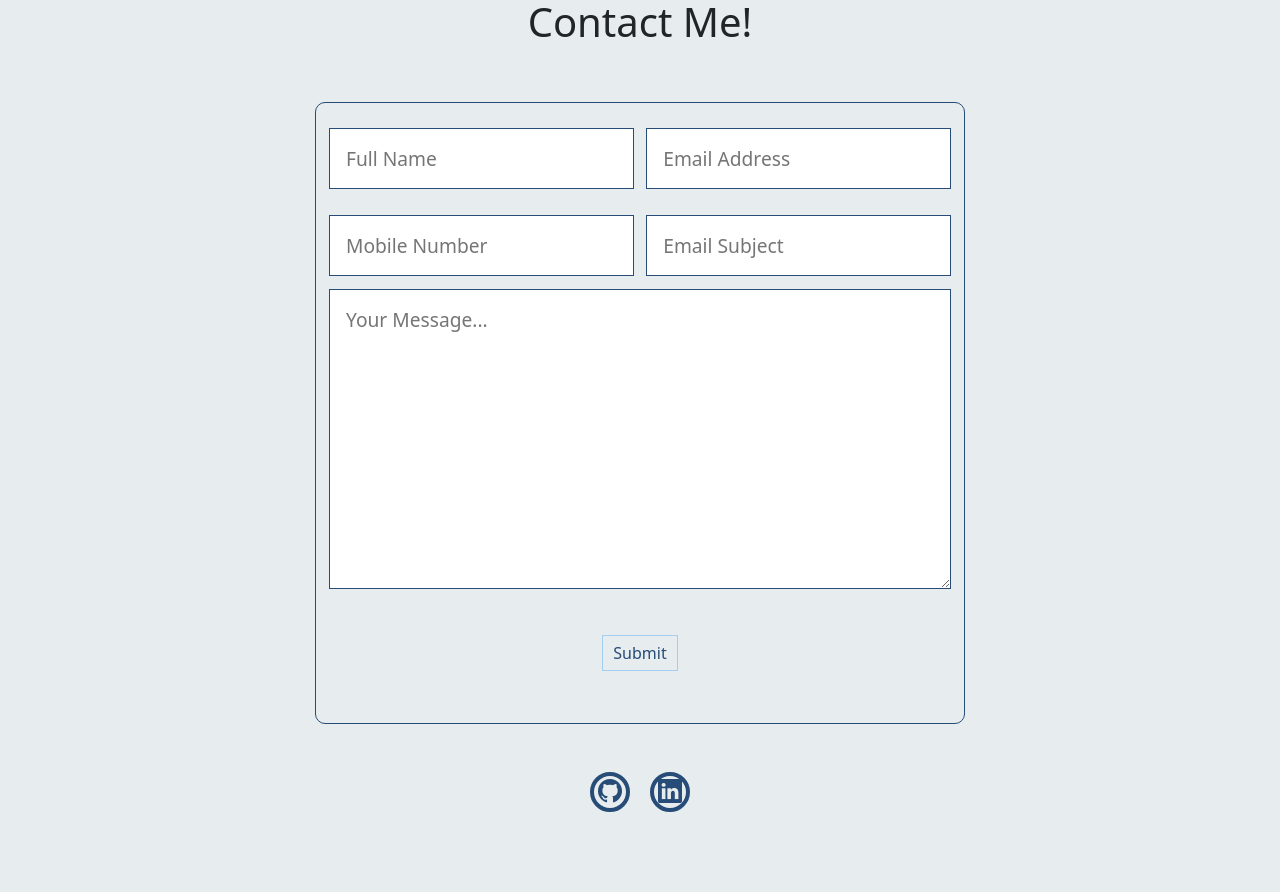
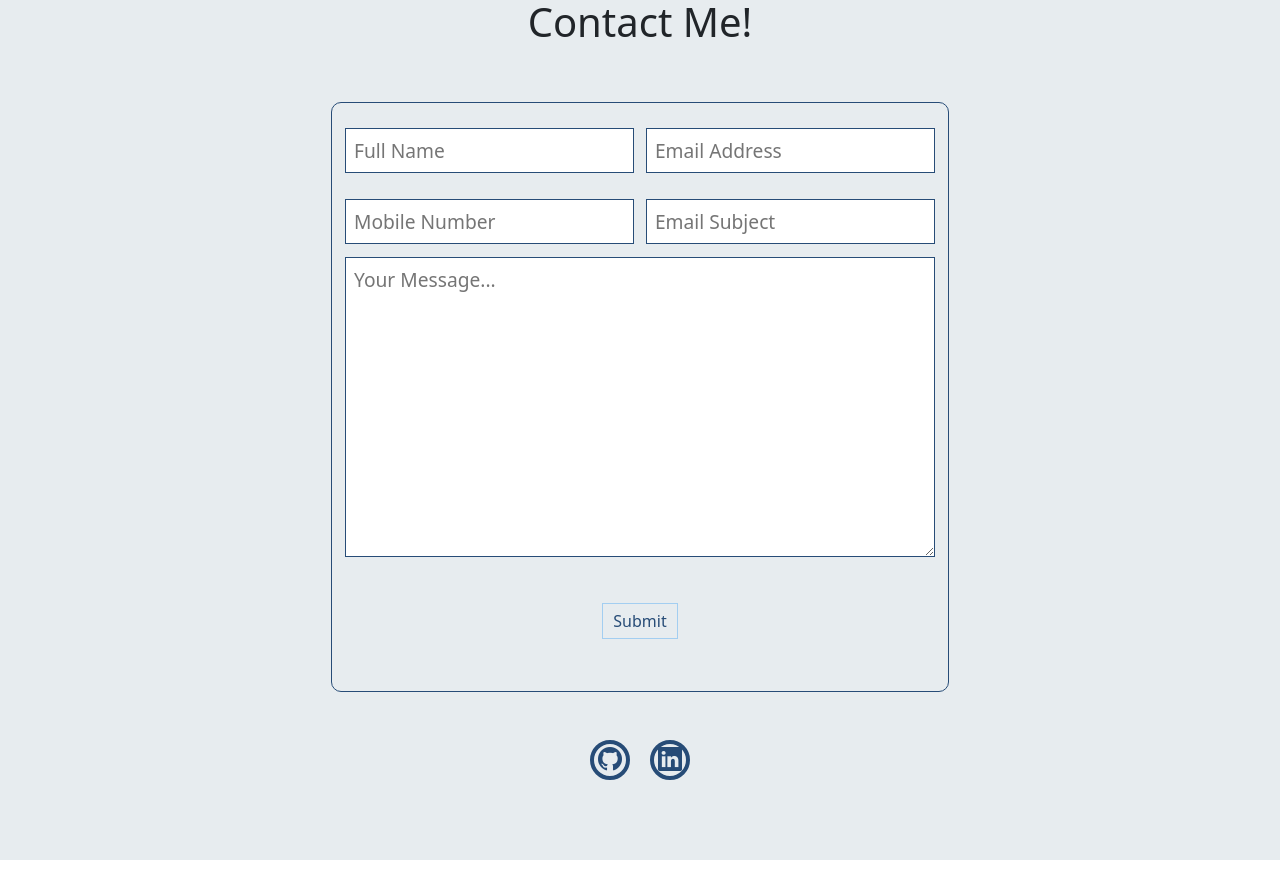
Before and after one commit to argeldan28/my-web-2, a React (Vite) app: page / in a window 1280 px wide. Shown: the part 4500-5392 px from the top of the page. After the commit the page ends 5360 px from the top, so only its background shows below. Built offline with nearby package versions, Linux system fonts and the light colour scheme.

Commit message:
EmailJS added!

```diff
--- a/package.json
+++ b/package.json
@@ -10,6 +10,7 @@
     "preview": "vite preview"
   },
   "dependencies": {
+    "@emailjs/browser": "^4.4.1",
     "@fontsource/roboto": "^5.1.1",
     "bootstrap": "^5.3.3",
     "bootstrap-icons": "^1.11.3",
--- a/src/components/Contact.css
+++ b/src/components/Contact.css
@@ -35,19 +35,19 @@
 .input-field input, .textarea-field textarea{
     width: 100%;
     height: 100%;
-    padding: 1rem;
+    padding: 0.5rem;
     font-size: 1.2rem;
-    color: black;
+    color: var(--color-2);
 }
 
-input[type="number"] {
+input[type="number"]{
     -webkit-appearance: none;
     -moz-appearance: textfield;
     appearance: none;
 }
 
 input[type="number"]::-webkit-inner-spin-button,
-input[type="number"]::-webkit-outer-spin-button {
+input[type="number"]::-webkit-outer-spin-button{
     -webkit-appearance: none;
     margin: 0;
 }
@@ -70,7 +70,7 @@ textarea{
 }
 
 
-.btn-box button {
+.btn-box button{
     position: relative;
     background-color: var(--color-1);
     border: 1px solid var(--color-4);
@@ -84,7 +84,7 @@ textarea{
 }
 
 
-.btn-box button::after {
+.btn-box button::after{
     content: '';
     position: absolute;
     top: 0;
@@ -96,11 +96,25 @@ textarea{
     z-index: -1;
 }
 
-.btn-box button:hover::after {
+.btn-box button:hover::after{
     width: 100%;
 }
 
-.btn-box button:hover {
+.btn-box button:hover{
     color: var(--color-1);
     border: 1px solid var(--color-1);
 }
+
+
+.status-message{
+    margin-top: 10px;
+    font-size: 1rem;
+}
+
+.status-message.success{
+    color: green;
+}
+
+.status-message.error{
+    color: red;
+}
--- a/src/components/Contact.jsx
+++ b/src/components/Contact.jsx
@@ -1,43 +1,70 @@
+import { useState } from 'react';
 import './Contact.css';
+import emailjs from '@emailjs/browser';
 
 function Contact(){
+
+    const [status, setStatus] = useState('');
+
+    function sendEmail(e) {
+        e.preventDefault();
+
+        emailjs
+            .sendForm('service_yw81jxh','template_7o5280d',e.target,'4Lzdp7FDh5aEgtIKK')
+            .then(
+                (res) => {
+                    console.log(res.text);
+                    setStatus('Success! Your message has been sent.' )
+                    e.target.reset();
+                },
+                (error) => {
+                    console.log(error.text);
+                    setStatus('Error! Something went wrong. Please try again.')
+                }
+            );
+
+    }
+
     return(
         <section className='contact' id='contact'>
             <h1>Contact Me!</h1>
             <div>
-                <form action="">
+                <form className='contact-form' onSubmit={sendEmail}>
                     <div className="input-box">
                         <div className="input-field">
-                            <input type="text" placeholder='Full Name' required />
+                            <input type="text" placeholder='Full Name' name='fullname' required />
                             <span className='focus'></span>
                         </div>
 
                         <div className="input-field">
-                            <input type="text" placeholder='Email Address' required />
+                            <input type="text" placeholder='Email Address' name='email-from' required />
                             <span className='focus'></span>
                         </div>
                     </div>
 
                     <div className="input-box">
                         <div className="input-field">
-                            <input type="number" className='input-number' placeholder='Mobile Number' required />
+                            <input type="number" className='input-number' name='phone-number' placeholder='Mobile Number' required />
                             <span className='focus'></span>
                         </div>
 
                         <div className="input-field">
-                            <input type="text" placeholder='Email Subject' required />
+                            <input type="text" placeholder='Email Subject' name='email-subject' required />
                             <span className='focus'></span>
                         </div>
                     </div>
 
                     <div className="textarea-field">
-                        <textarea name="" id="" placeholder='Your Message...' required></textarea>
+                        <textarea id="message" placeholder='Your Message...' name='message' required></textarea>
                         <span className='focus'></span>
                     </div>
 
                     <div className="btn-box">
                         <button type='submit' className='btn'>Submit</button>
                     </div>
+
+                     {/* Messaggio di feedback */}
+                {status && <p className={`status-message ${status.includes('Success') ? 'success' : 'error'}`}>{status}</p>}
                 </form>
             </div>
 
```
Also changed, not shown: 1 other file (tests, documents, lock files or other folders).
